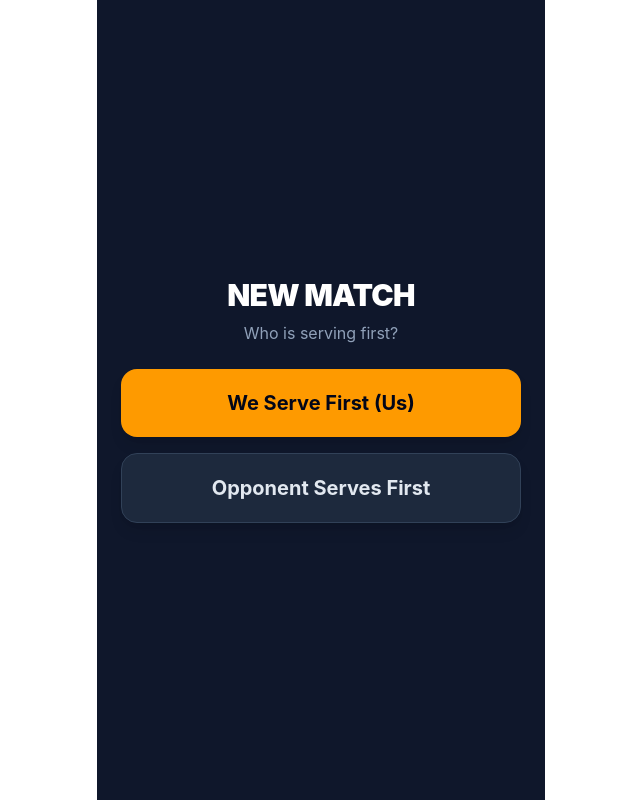
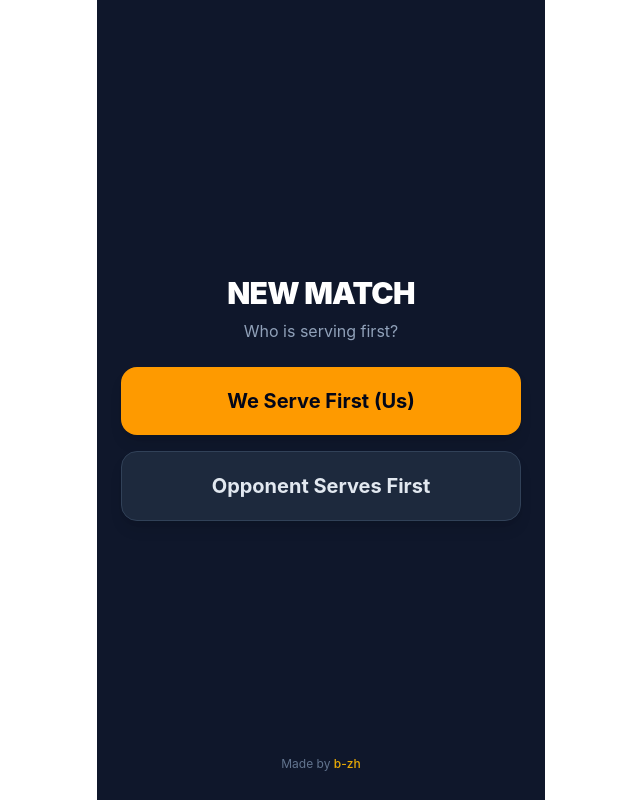
Before and after one commit to b-zh/pickleball-scorer, a React (Vite) app: page / in a window 1280 px wide. Shown: the whole page, without its empty margins (319-959 px from the left). Built offline with nearby package versions, Linux system fonts and the light colour scheme.

Commit message:
feat: add subtle attribution footer to setup screens

```diff
--- a/src/App.jsx
+++ b/src/App.jsx
@@ -109,24 +109,32 @@ export default function App() {
 
     if (!gameStarted) {
       return (
-        <div className="h-screen w-screen bg-slate-900 text-slate-100 p-2.5 flex flex-col justify-center items-center select-none overflow-hidden touch-manipulation">
-          <div className="w-full text-center space-y-2">
-            <div className="text-sm font-black text-slate-300 uppercase tracking-wider">Start Serve</div>
-            <div className="grid grid-cols-2 gap-2.5">
+        <div className="h-screen w-screen bg-slate-900 text-slate-100 px-2 py-1.5 flex flex-col justify-between items-center select-none overflow-hidden touch-manipulation">
+          {/* Top Title */}
+          <div className="text-[11px] font-black text-slate-400 uppercase tracking-wider pt-0.5 shrink-0">
+            Start Serve
+          </div>
+
+          {/* Serve Selection Buttons */}
+          <div className="grid grid-cols-2 gap-2 w-full my-auto">
             <button
               onClick={() => handleStartGame('us')}
-                className="py-4 bg-amber-500 hover:bg-amber-400 active:scale-95 transition-transform rounded-2xl text-base font-black text-slate-950 shadow-lg"
+              className="py-3 bg-amber-500 hover:bg-amber-400 active:scale-95 transition-transform rounded-xl text-sm font-black text-slate-950 shadow-md"
             >
               Us
             </button>
             <button
               onClick={() => handleStartGame('opponent')}
-                className="py-4 bg-slate-800 hover:bg-slate-700 active:scale-95 border border-slate-700 transition-transform rounded-2xl text-base font-black text-slate-200 shadow-lg"
+              className="py-3 bg-slate-800 hover:bg-slate-700 active:scale-95 border border-slate-700 transition-transform rounded-xl text-sm font-black text-slate-200 shadow-md"
             >
               Opp
             </button>
           </div>
-          </div>
+
+          {/* Watch Micro-Attribution */}
+          <footer className="text-[9px] font-medium text-slate-500 pb-0.5 shrink-0">
+            Made by <span className="text-amber-400/90 font-bold">b-zh</span>
+          </footer>
         </div>
       );
     }
@@ -151,7 +159,7 @@ export default function App() {
           </div>
         ) : (
           <>
-            {/* Top: Score & Indicator (Scaled up for fast scanning) */}
+            {/* Top: Score & Indicator */}
             <div className="flex flex-col items-center justify-center shrink-0 pt-0.5">
               <div className="font-mono font-black text-4xl text-amber-400 tracking-tight leading-none">
                 {servingScore} - {receivingScore} - {current.serverNumber}
@@ -165,13 +173,13 @@ export default function App() {
             <div className="grid grid-cols-2 gap-2 my-1.5 w-full flex-1 min-h-0">
               <button
                 onClick={handlePointWon}
-                className="h-full min-h-[64px] bg-emerald-600 hover:bg-emerald-500 active:scale-95 transition-all rounded-2xl text-base font-black text-white flex items-center justify-center shadow-lg"
+                className="h-full min-h-16 bg-emerald-600 hover:bg-emerald-500 active:scale-95 transition-all rounded-2xl text-base font-black text-white flex items-center justify-center shadow-lg"
               >
                 Point Won
               </button>
               <button
                 onClick={handleFault}
-                className="h-full min-h-[64px] bg-slate-800 hover:bg-slate-700 active:scale-95 border border-slate-700 transition-all rounded-2xl text-base font-black text-slate-200 flex items-center justify-center shadow-lg"
+                className="h-full min-h-16 bg-slate-800 hover:bg-slate-700 active:scale-95 border border-slate-700 transition-all rounded-2xl text-base font-black text-slate-200 flex items-center justify-center shadow-lg"
               >
                 Fault
               </button>
@@ -201,7 +209,9 @@ export default function App() {
 
   if (!gameStarted) {
     return (
-      <div className="h-dvh w-full bg-slate-900 text-slate-100 p-6 flex flex-col justify-center items-center select-none overflow-hidden max-w-md mx-auto">
+      <div className="h-dvh w-full bg-slate-900 text-slate-100 px-6 py-6 flex flex-col justify-between items-center select-none overflow-hidden max-w-md mx-auto">
+        <div className="h-4 shrink-0" />
+
         <div className="w-full text-center space-y-6">
           <div>
             <h1 className="text-3xl font-black tracking-tight text-white uppercase">New Match</h1>
@@ -223,6 +233,19 @@ export default function App() {
             </button>
           </div>
         </div>
+
+        {/* Phone / Desktop Attribution Footer */}
+        <footer className="text-center text-xs text-slate-500 shrink-0 pb-1">
+          Made by{' '}
+          <a
+            href="https://github.com/b-zh"
+            target="_blank"
+            rel="noopener noreferrer"
+            className="text-amber-400/90 font-medium hover:text-amber-300 hover:underline transition-colors"
+          >
+            b-zh
+          </a>
+        </footer>
       </div>
     );
   }
```
Lines whose indentation alone changed are shown as unchanged.
